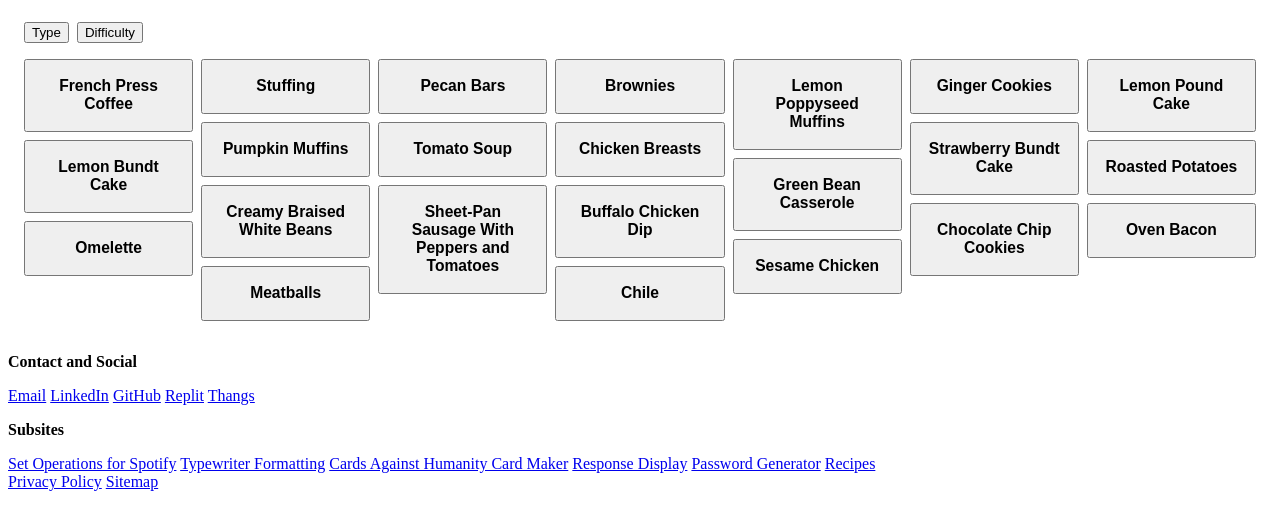
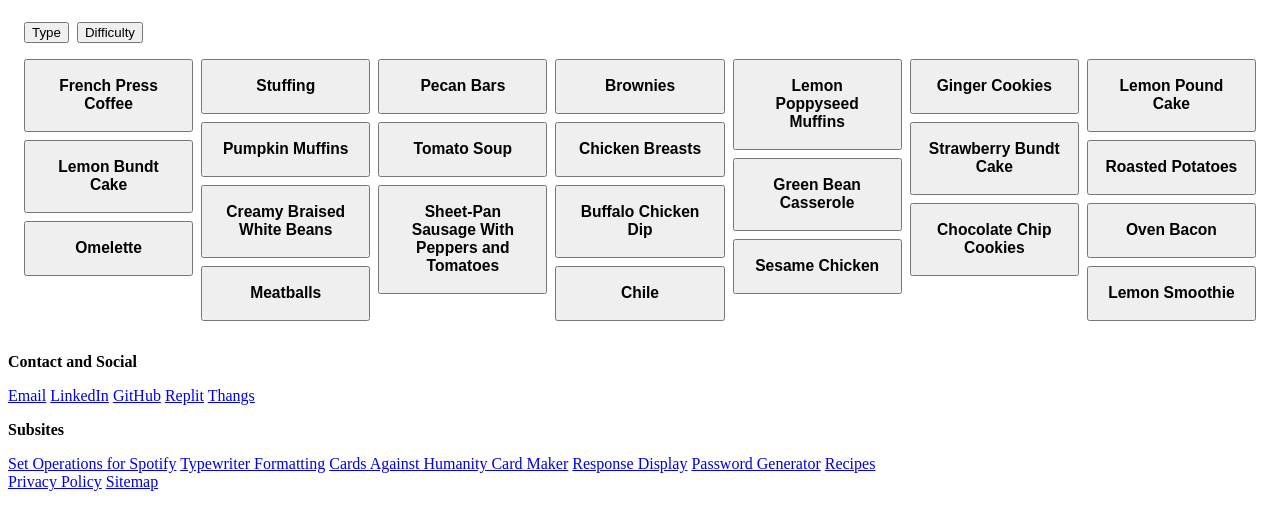
Before and after one commit to TyHil/recipes, a website: page index.html in a window 1280 px wide. Shown: the part 170-700 px from the top of the page. Drawn offline with Linux system fonts and the light colour scheme; files that its build step writes are made by us from their sources; files whose address does not match are found by name.

Commit message:
Lemon Smoothie

```diff
--- a/index.html
+++ b/index.html
@@ -256,6 +256,11 @@
           <h3>Chile</h3>
         </div>
       </button>
+      <button class="large item" data-filters="type difficulty dessert lemon easy">
+        <div class="content">
+          <h3>Lemon Smoothie</h3>
+        </div>
+      </button>
     </main>
 
     <footer>
```
Also changed, not shown: 1 other file.
